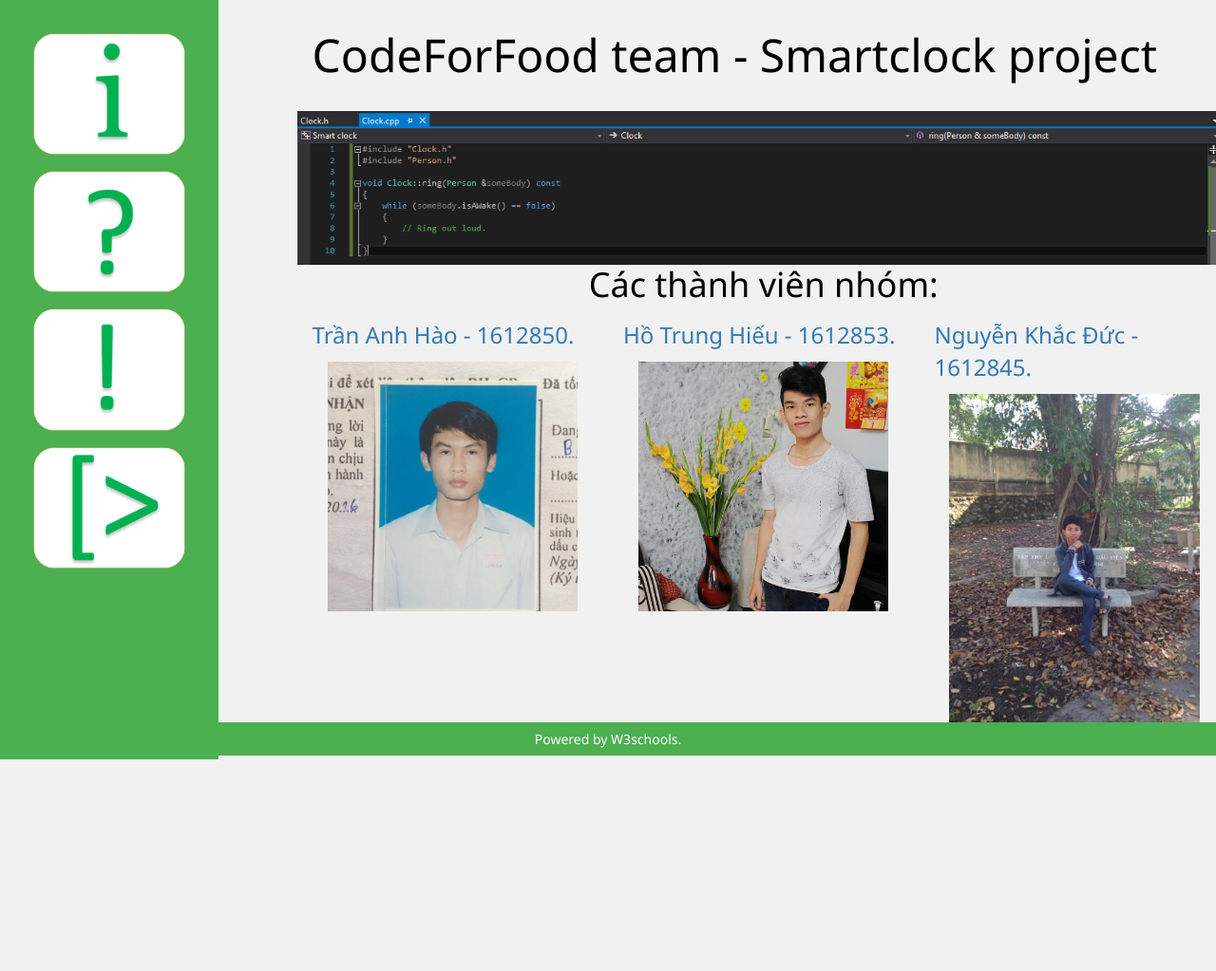
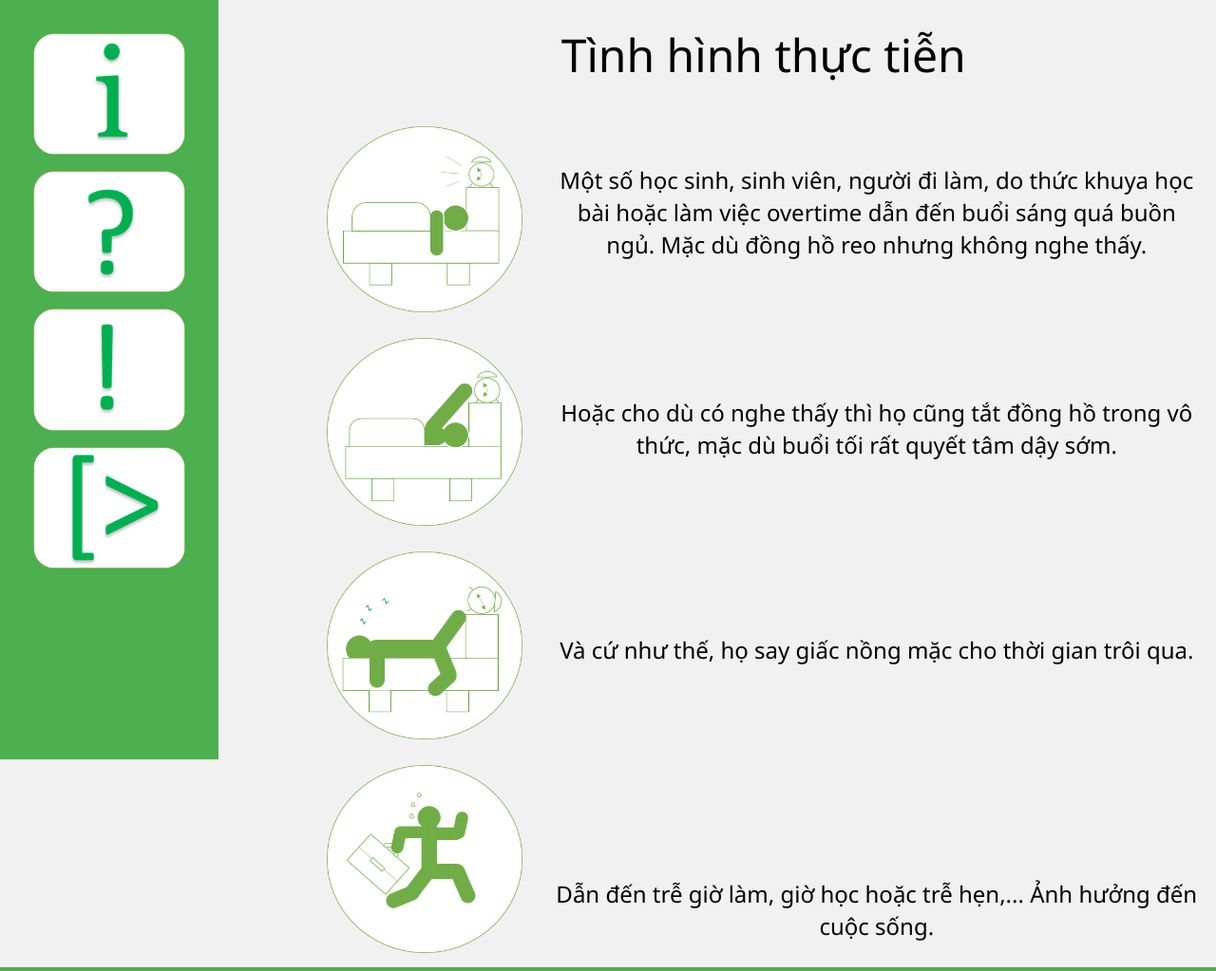
Before and after one commit to piouscity/demo_web, a plain HTML site: page index.html in a window 1280 px wide. Shown: the top 1023 px of the page at 95% size. Before the commit the page ends 800 px from the top, so only its background shows below. Drawn offline with nearby package versions, Linux system fonts and the light colour scheme.

Commit message:
Update index.html

```diff
--- a/index.html
+++ b/index.html
@@ -66,37 +66,53 @@
 
 	<!----------------------- Phan noi dung -------------------------->
 
-	<div class = "w3-threequarter w3-display-container w3-row">
-		<h1 class = "w3-xxxlarge w3-left w3-margin w3-padding-16"> CodeForFood team - Smartclock project</h1>
-		<img src = "https://piouscity.github.io/demo_web/Code.png"
-			alt = "Code" style = "height:100%;width:100%">
-		<div class = "w3-container">
-			<p class = "w3-center w3-xxlarge"> Các thành viên nhóm: </p>
+	<div class = "col-sm-9 w3-display-container w3-row">
+		<h1 class = "w3-xxxlarge w3-center w3-margin w3-padding-16"> Tình hình thực tiễn </h1>
+		<div class = "w3-container w3-quarter">
+			<img class = "w3-padding-16" src = "https://piouscity.github.io/demo_web/problem1.png"
+				alt = "The clock's ringing" style = "width:100% height:100%">
+			<img class = "w3-padding-16" src = "https://piouscity.github.io/demo_web/problem2.png"
+				alt = "Man turns off the clock" style = "width:100% height:100%">
+			<img class = "w3-padding-16" src = "https://piouscity.github.io/demo_web/problem3.png"
+				alt = "Man speeping">
+			<img class = "w3-padding-16" src = "https://piouscity.github.io/demo_web/problem4.png"
+				alt = "Man running">
 		</div>
-
-		<div class = "w3-container w3-third">
-			<a href = "https://www.facebook.com/AnhHao.TAH"> <p class = "w3-xlarge"> Trần Anh Hào - 1612850. </p> </a>
-			<div class = "w3-container"> <img src = "https://piouscity.github.io/demo_web/Hao.jpg"
-				alt = "Tran Anh Hao">
-			</div>
-		</div>
-		<div class = "w3-container w3-third">
-			<a href = "https://www.facebook.com/piouscity"> <p class = "w3-xlarge"> Hồ Trung Hiếu - 1612853. </p> </a>
-			<div class = "w3-container"> <img src = "https://piouscity.github.io/demo_web/Hieu.jpg"
-				alt = "Ho Trung Hieu" style = "width:100%;height:100%">
-			</div>
-		</div>
-		<div class = "w3-container w3-third">
-			<a href = "https://www.facebook.com/camtuquan06?fref=ts"> <p class = "w3-xlarge"> Nguyễn Khắc Đức - 1612845. </p> </a>
-			<div class = "w3-container"> <img src = "https://piouscity.github.io/demo_web/Duc.jpg"
-				alt = "Nguyen Khac Duc" style = "width:100%;height:100%">
-			</div>
+		<div class = "w3-container w3-threequarter">
+			<br>
+			<br>
+			<p class = "w3-center w3-xlarge w3-padding-16"> Một số học sinh, sinh viên, người đi làm, do thức khuya học bài
+				hoặc làm việc overtime dẫn đến buổi sáng quá buồn ngủ. Mặc dù đồng hồ reo nhưng không nghe thấy. </p>
+			<br>
+			<br>
+			<br>
+			<br>
+			<br>
+			<p class = "w3-center w3-xlarge w3-padding-16"> Hoặc cho dù có nghe thấy thì họ cũng tắt đồng hồ trong vô thức, mặc dù buổi tối rất quyết tâm dậy sớm. </p>
+			<br>
+			<br>
+			<br>
+			<br>
+			<br>
+			<br>
+			<br>
+			<p class = "w3-center w3-xlarge w3-padding-16"> Và cứ như thế, họ say giấc nồng mặc cho thời gian trôi qua. </p>
+			<br>
+			<br>
+			<br>
+			<br>
+			<br>
+			<br>
+			<br>
+			<br>
+			<br>
+			<p class = "w3-center w3-xlarge w3-padding-16"> Dẫn đến trễ giờ làm, giờ học hoặc trễ hẹn,... Ảnh hưởng đến cuộc sống. </p>
 		</div>
 	</div>
 </div>
 
 
-<div class = "w3-display-container w3-green" style = "height:35px" style = "position:fixed; bottom:0">
+<div class = "w3-display-container w3-green" style = "height:35px">
 	<div class = "w3-display-middle"> Powered by W3schools. </div>
 </div>
 
```
